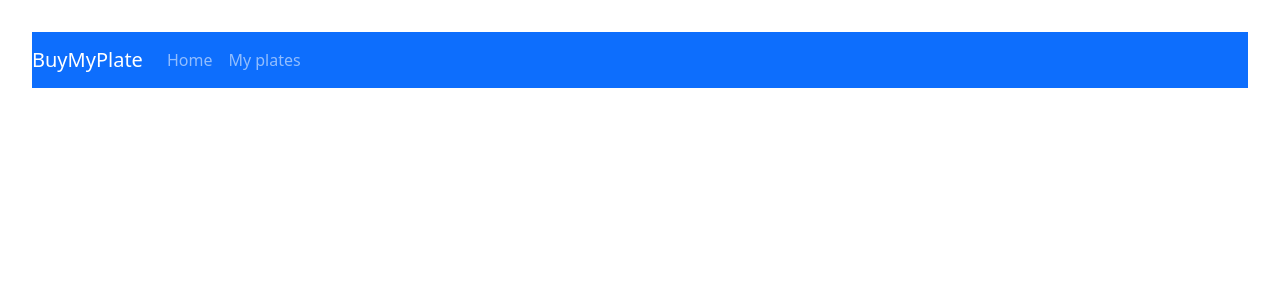
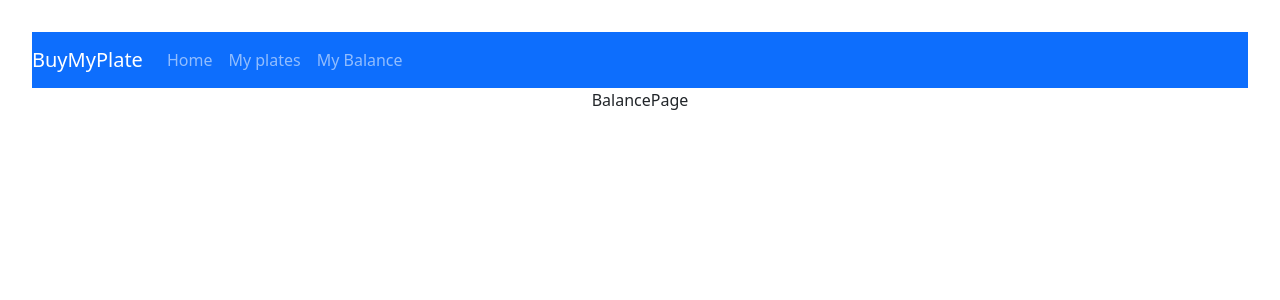
Before and after one commit to pockche123/buymyplate-client, a React (Vite) app: page /my-balance/1 in a window 1280 px wide. Shown: the top 300 px of the page. Built offline with nearby package versions, Linux system fonts and the light colour scheme.

Commit message:
add balance api

```diff
--- a/src/App.jsx
+++ b/src/App.jsx
@@ -10,6 +10,7 @@ import ViewPlatePage from './pages/ViewPlatePage'
 import TransactionPage from './pages/TransactionPage'
 import { useAuth } from './context/AuthContext'
 import ViewCustomerPlatesPage from './pages/ViewCustomerPlatesPage'
+import BalancePage from './pages/BalancePage'
 
 function App() {
   const {login} = useAuth();
@@ -24,6 +25,7 @@ function App() {
       <Route path="/plate/view/:id" element={<ViewPlatePage/>}/>
       <Route path="/transactions" element={<TransactionPage/>}/>
       <Route path="/my-plates/:id" element={<ViewCustomerPlatesPage/>}/>
+      <Route path="/my-balance/:id" element={<BalancePage/>}/>
     </Routes>
     <ToastContainer />
     </>
--- /dev/null
+++ b/src/api/balanceApi.js
@@ -0,0 +1,5 @@
+import axiosInstance from './axiosInstance';
+
+const getBalanceByCustomerId = (customerId) => {
+    axiosInstance.get("/balance/" + customerId)
+}
--- a/src/components/Navbar/Navbar.jsx
+++ b/src/components/Navbar/Navbar.jsx
@@ -57,6 +57,9 @@ const Navbar = () => {
             <li className="nav-item">
               <Link className="nav-link" to={`/my-plates/${id}`}>  My plates</Link>
             </li>
+            <li className="nav-item">
+              <Link className="nav-link" to={`/my-balance/${id}`}>  My Balance</Link>
+            </li>
             </>
           )
         }
--- a/src/components/SearchInputResults.jsx
+++ b/src/components/SearchInputResults.jsx
@@ -3,7 +3,7 @@ import { useNavigate } from "react-router-dom";
 import "../assets/list.css";
 import { useAuth } from "../context/AuthContext";
 
-const SearchInputResults = ({ regArr }) => {
+const SearchInputResults = ({ regArr, myplates }) => {
   const navigate = useNavigate();
   const { user } = useAuth();
   const isAdmin = user?.role === "ADMIN";
@@ -27,13 +27,15 @@ const SearchInputResults = ({ regArr }) => {
             <b>
               {reg?.plateNumber}, {"£" + reg?.price}{" "}
             </b>
-            ,
+            {!myplates && (
             <span
               className={`availability ${reg?.available ? "available" : "unavailable"
                 }`}
             >
-              {reg?.available ? "available" : "unavailable"}
+             {reg?.available ? "available" : "unavailable"}
             </span>
+            )
+}
           </div>
           <div>
             <button
--- /dev/null
+++ b/src/pages/BalancePage.jsx
@@ -0,0 +1,19 @@
+import React, { useState } from 'react'
+import { useParams } from 'react-router-dom'
+
+const BalancePage = () => {
+    const[balanceData, setBalanceData] = useState(null);
+    const params = useParams();
+    const id = params.id;
+
+    const getBalanceByCustomerId = async() => {
+
+    }
+
+
+  return (
+    <div>BalancePage</div>
+  )
+}
+
+export default BalancePage
--- a/src/pages/ViewCustomerPlatesPage.jsx
+++ b/src/pages/ViewCustomerPlatesPage.jsx
@@ -43,7 +43,7 @@ const ViewCustomerPlatesPage = () => {
       <h3>My plates</h3>
       {arr && arr.length > 0 ? (
         <>
-          <SearchInputResults regArr={arr} />
+          <SearchInputResults regArr={arr} myplates={true} />
           <PaginationCard
             fetchResults={fetchAllVehiclePlatesByCustomerId}
             currentPage={page}
```
